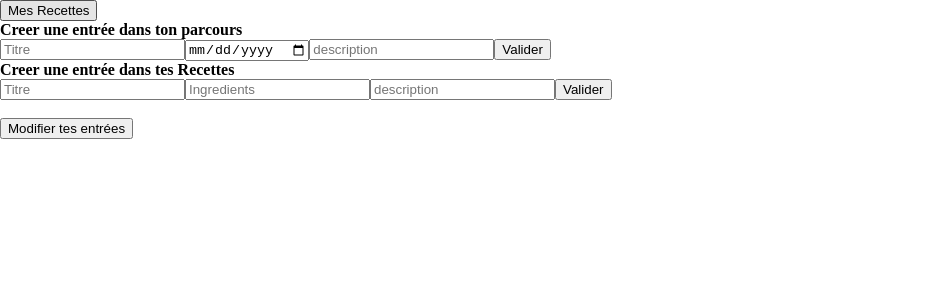
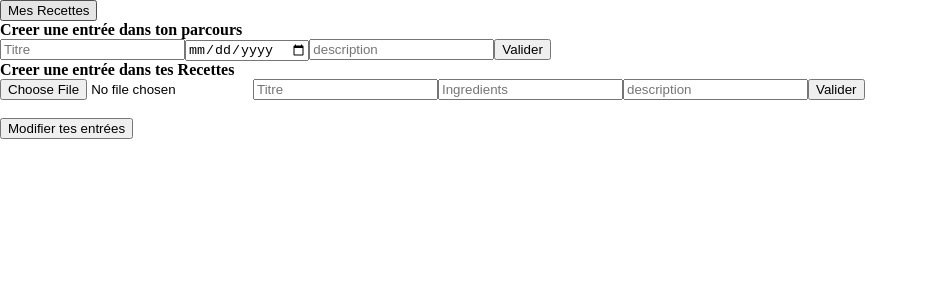
Before and after one commit to SirHarveyBix/checkppoint-front, a React (Create React App) app: page /CreateData in a window 1280 px wide. Shown: the top 300 px of the page, without its empty margins (0-928 px from the left). Built offline with nearby package versions, Linux system fonts and the light colour scheme.

Commit message:
lil bit of css + upload image

```diff
--- a/src/components/CreationPage.jsx
+++ b/src/components/CreationPage.jsx
@@ -1,3 +1,4 @@
+/* eslint-disable no-undef */
 import React, { useState } from 'react';
 import axios from 'axios';
 import { useHistory } from 'react-router-dom';
@@ -5,6 +6,7 @@ import Swal from 'sweetalert2';
 
 export default function CreationPage() {
   const history = useHistory(null);
+  const [picture, setPicture] = useState(null);
   const [parcours, setParcours] = useState({
     title: '',
     description: '',
@@ -25,27 +27,36 @@ export default function CreationPage() {
           Swal.fire({
             position: 'center',
             icon: 'success',
-            title: `Cet élément a été mis à jour`,
+            title: `Un nouvel élément a été ajouté a ton histoire !`,
           })
         );
       });
   };
   const handleRecipe = (event) => {
     event.preventDefault();
+    const newRecipe = new FormData();
+    newRecipe.append('file', picture);
+    newRecipe.append('title', recipe.title);
+    newRecipe.append('description', recipe.description);
+    newRecipe.append('ingredient', recipe.ingredient);
+    const config = {
+      headers: {
+        'content-type': 'multipart/form-data',
+      },
+    };
     axios
-      .post(`${process.env.REACT_APP_BACKEND_URL}/recipe`, { recipe })
+      .post(`${process.env.REACT_APP_BACKEND_URL}/recipe`, newRecipe, config)
       .then((response) => {
         JSON.stringify(
           response,
           Swal.fire({
             position: 'center',
             icon: 'success',
-            title: `Cet élément a été mis à jour`,
+            title: `Ta nouvelle recette a été ajoutée`,
           })
         );
       });
   };
-
   return (
     <div>
       <strong>Creer une entrée dans ton parcours</strong>
@@ -89,7 +100,18 @@ export default function CreationPage() {
         <button type="submit"> Valider</button>
       </form>
       <strong>Creer une entrée dans tes Recettes</strong>
-      <form className="creation" onSubmit={handleRecipe}>
+      <form
+        className="creation"
+        onSubmit={handleRecipe}
+        method="post"
+        encType="multipart/form-data"
+      >
+        <input
+          type="file"
+          label="file"
+          name="file"
+          onChange={(event) => setPicture(event.target.files[0])}
+        />
         <input
           type="text"
           name="title"
--- a/src/components/Edition.css
+++ b/src/components/Edition.css
@@ -12,17 +12,19 @@
 .putItems {
   display: flex;
   flex-direction: column;
-  justify-content: space-between;
   margin: 0 0 10px 0;
+  width: 60%;
+  border-style: groove;
+  border-radius: 10px;
 }
 .btnPut {
   display: flex;
-  justify-content: center;
+
+  cursor: pointer;
 }
 
 .btnWidth {
   width: 33%;
-  justify-content: center;
 }
 
 .delete {
--- a/src/components/Recipe.jsx
+++ b/src/components/Recipe.jsx
@@ -2,10 +2,10 @@
 /* eslint-disable no-return-assign */
 import React, { useEffect, useState } from 'react';
 import axios from 'axios';
+import './main.css';
 
 export default function Home() {
   const [recipe, setRecipe] = useState([]);
-
   const getRecipe = async () => {
     try {
       await axios
@@ -28,10 +28,18 @@ export default function Home() {
         <p />
       ) : (
         recipe.map((item) => (
-          <div key={item.id}>
-            <strong>{item.title}</strong>
-            <p>{item.ingredient}</p>
-            <p>{item.description}</p>
+          <div key={item.id} className="container">
+            <div className="imgRecipe">
+              <img
+                src={`${process.env.REACT_APP_BACKEND_URL}/${item.file}`}
+                alt={item.title}
+              />
+            </div>
+            <div className="content">
+              <strong>{item.title}</strong>
+              <p>{item.ingredient}</p>
+              <p>{item.description}</p>
+            </div>
           </div>
         ))
       )}
--- /dev/null
+++ b/src/components/main.css
@@ -0,0 +1,13 @@
+.container {
+  display: flex;
+  align-items: center;
+}
+
+.imgRecipe {
+  display: flex;
+  justify-content: center;
+  width: fit-content;
+}
+img {
+  width: 50%;
+}
```
